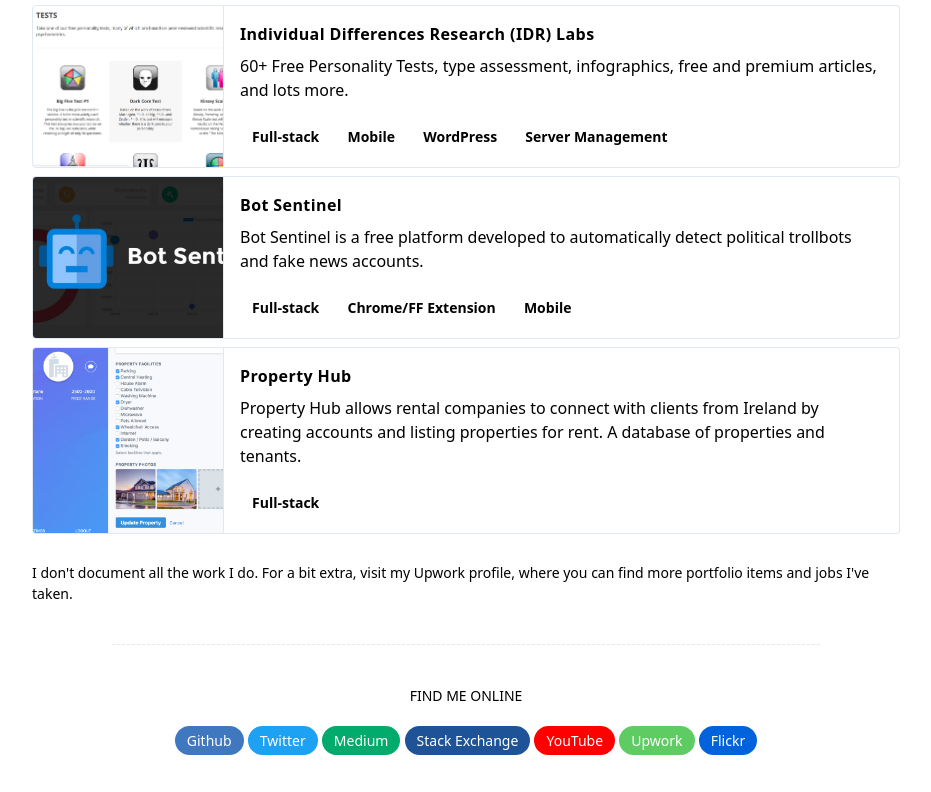
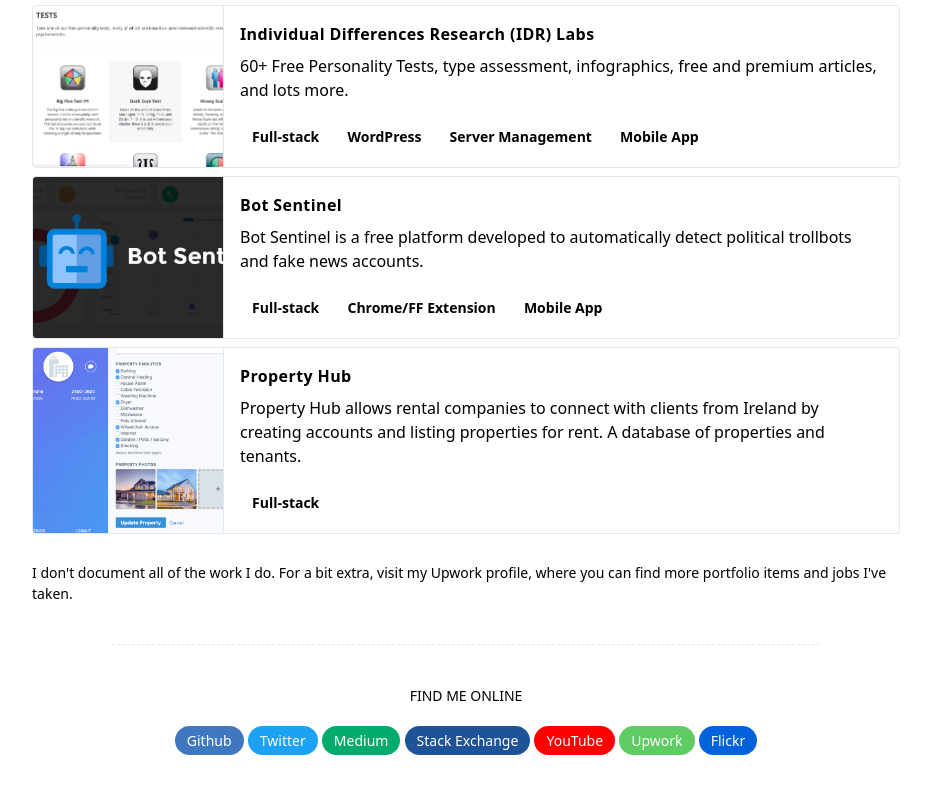
Before and after one commit to elhardoum/elhardoum.github.io, a plain HTML site: page index.html in a window 1280 px wide. Shown: the part 1307-2099 px from the top of the page, without its empty margins (174-1105 px from the left). Drawn offline with nearby package versions, Linux system fonts and the light colour scheme.

Commit message:
Copyright notice and minor changes

```diff
--- a/index.html
+++ b/index.html
@@ -88,6 +88,7 @@
             <h3 class="font-normal text-grey-darker px-4 py-2 inline-block border border-grey-light mt-1">Git</h3>
             <h3 class="font-normal text-grey-darker px-4 py-2 inline-block border border-grey-light mt-1">Web Scraping</h3>
             <h3 class="font-normal text-grey-darker px-4 py-2 inline-block border border-grey-light mt-1">Docker</h3>
+            <h3 class="font-normal text-grey-darker px-4 py-2 inline-block border border-grey-light mt-1">Bash</h3>
         </div>
 
         <h4 class="uppercase tracking-wide text-grey-dark text-xs font-normal select-none">Irrelevant</h4>
@@ -113,9 +114,9 @@
                         <p class="text-grey-darker text-base">60+ Free Personality Tests, type assessment, infographics, free and premium articles, and lots more.</p>
                         <div class="pt-4 select-none">
                             <span class="inline-block bg-grey-lighter rounded-full px-3 py-1 text-sm font-semibold text-grey-darker mt-1">Full-stack</span>
-                            <span class="inline-block bg-grey-lighter rounded-full px-3 py-1 text-sm font-semibold text-grey-darker mt-1">Mobile</span>
                             <span class="inline-block bg-grey-lighter rounded-full px-3 py-1 text-sm font-semibold text-grey-darker mt-1">WordPress</span>
                             <span class="inline-block bg-grey-lighter rounded-full px-3 py-1 text-sm font-semibold text-grey-darker mt-1">Server Management</span>
+                            <span class="inline-block bg-grey-lighter rounded-full px-3 py-1 text-sm font-semibold text-grey-darker mt-1">Mobile App</span>
                         </div>
                     </div>
                 </div>
@@ -131,7 +132,7 @@
                         <div class="pt-4 select-none">
                             <span class="inline-block bg-grey-lighter rounded-full px-3 py-1 text-sm font-semibold text-grey-darker mt-1">Full-stack</span>
                             <span class="inline-block bg-grey-lighter rounded-full px-3 py-1 text-sm font-semibold text-grey-darker mt-1">Chrome/FF Extension</span>
-                            <span class="inline-block bg-grey-lighter rounded-full px-3 py-1 text-sm font-semibold text-grey-darker mt-1">Mobile</span>
+                            <span class="inline-block bg-grey-lighter rounded-full px-3 py-1 text-sm font-semibold text-grey-darker mt-1">Mobile App</span>
                         </div>
                     </div>
                 </div>
@@ -152,7 +153,7 @@
             </div>
         </div>
 
-        <p class="text-sm pt-1 text-grey-dark mt-6">I don't document all the work I do. For a bit extra, visit my Upwork profile, where you can find more portfolio items and jobs I've taken.</p>
+        <p class="text-sm pt-1 text-grey-dark mt-6">I don't document all of the work I do. For a bit extra, visit my Upwork profile, where you can find more portfolio items and jobs I've taken.</p>
 
         <div class="block border border-dashed border-b-0 m-10 mx-20"></div>
 
@@ -176,7 +177,6 @@
             <a href="mailto:i@elhardoum.com" class="table no-underline m-auto mt-3 bg-transparent text-blue-dark font-semibold py-2 px-4 border border-blue hover:border-grey rounded">i@elhardoum.com</a>
 
             <p class="text-xs pt-1 text-grey-dark mt-2 table m-auto">Or try <a class="text-grey-dark" href="https://www.elhardoum.com/work-with-me">the contact form</a></p>
-
         </div>
 
         <div class="block border border-dashed border-b-0 m-10 mx-20"></div>
@@ -185,6 +185,9 @@
             <img src="./assets/img/f60.jpg" />
         </div>
 
+        <div class="mt-12 mb-6 text-center">
+            <p class="text-xs pt-1 text-grey-dark mt-6">&copy; 2018-2019 &mdash; elhardoum.com</p>
+        </div>
     </div>
 
 </body>
```
